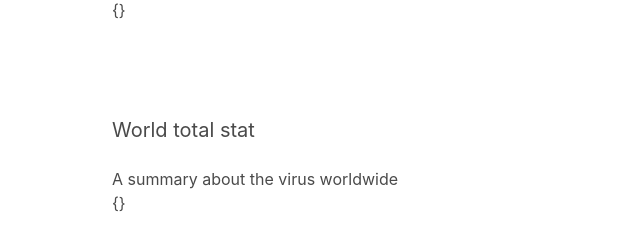
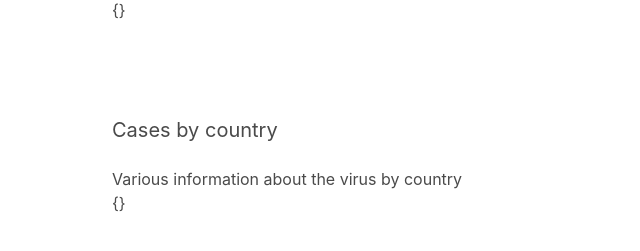
Before and after one commit to tzohpilotl/react-code-splitting, a React (Create React App) app: page / in a window 1280 px wide. Shown: the part 255-506 px from the top of the page, without its empty margins (0-640 px from the left). Built offline with nearby package versions, Linux system fonts and the light colour scheme.

Commit message:
3 - Refactor data components for reusability

```diff
--- a/src/App.js
+++ b/src/App.js
@@ -1,34 +1,15 @@
 import React from 'react';
+import DataSection from './DataSection';
 
 function App() {
-  const countryData = {};
-  const worldData = {};
-
   return (
     <div className="container">
       <section className="section">
         <h1 className="title">COVID-19</h1>
       </section>
 
-      <section className="section">
-        <div className="container">
-          <header>
-            <h2 className="subtitle">Cases by country</h2>
-            <p className="content">Various information about the virus by country</p>
-          </header>
-          <p className="content">{JSON.stringify(countryData)}</p>
-        </div>
-      </section>
-
-      <section className="section">
-        <div className="container">
-          <header>
-            <h2 className="subtitle">World total stat</h2>
-            <p className="content">A summary about the virus worldwide</p>
-          </header>
-          <p className="content">{JSON.stringify(worldData)}</p>
-        </div>
-      </section>
+      <DataSection />
+      <DataSection />
     </div>
   );
 }
--- /dev/null
+++ b/src/DataSection.js
@@ -0,0 +1,17 @@
+import React from 'react';
+
+const DataSection = function() {
+  const data = {};
+
+  return <section className="section">
+    <div className="container">
+      <header>
+        <h2 className="subtitle">Cases by country</h2>
+        <p className="content">Various information about the virus by country</p>
+      </header>
+      <p className="content">{JSON.stringify(data)}</p>
+    </div>
+  </section>
+}
+
+export default DataSection;
```
